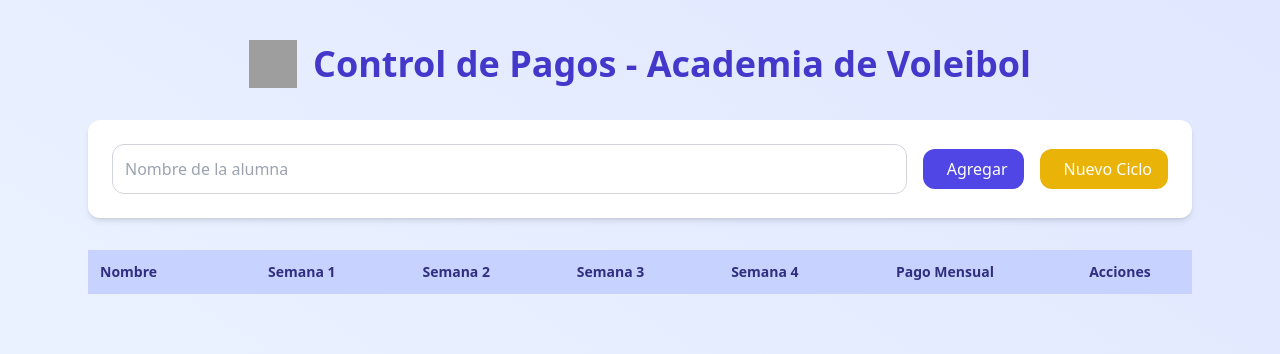
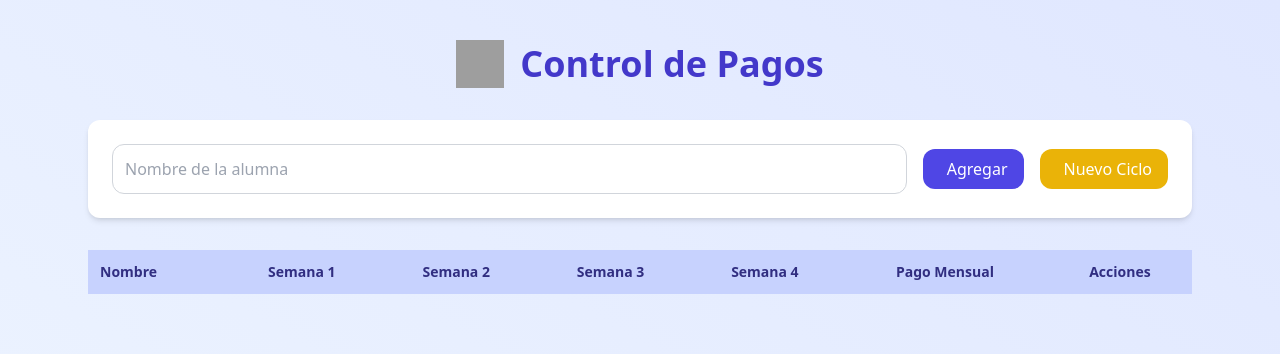
Before and after one commit to JuanchoDGM/VolleyPay, a website: page index.html in a window 1280 px wide. Drawn offline with nearby package versions, Linux system fonts and the light colour scheme; grey boxes are pictures that could not be loaded; some icons are missing.

Commit message:
Actualizado título de la app

```diff
--- a/index.html
+++ b/index.html
@@ -3,7 +3,7 @@
 <head>
   <meta charset="UTF-8" />
   <meta name="viewport" content="width=device-width, initial-scale=1.0" />
-  <title>Control de Pagos - Academia de Voleibol</title>
+  <title>Control de Pagos</title>
   <script src="https://cdn.tailwindcss.com"></script>
   <script src="https://unpkg.com/@phosphor-icons/web"></script>
 </head>
@@ -11,7 +11,7 @@
   <div class="max-w-6xl mx-auto py-10 px-4 sm:px-6">
     <div class="flex flex-col sm:flex-row items-center justify-center gap-4 mb-8 text-center sm:text-left">
       <img src="https://cdn-icons-png.flaticon.com/512/3565/3565418.png" alt="Vóley Logo" class="w-12 h-12">
-      <h1 class="text-3xl sm:text-4xl font-extrabold text-indigo-700">Control de Pagos - Academia de Voleibol</h1>
+      <h1 class="text-3xl sm:text-4xl font-extrabold text-indigo-700">Control de Pagos</h1>
     </div>
 
     <div class="bg-white p-4 sm:p-6 rounded-xl shadow-md mb-8">
```
